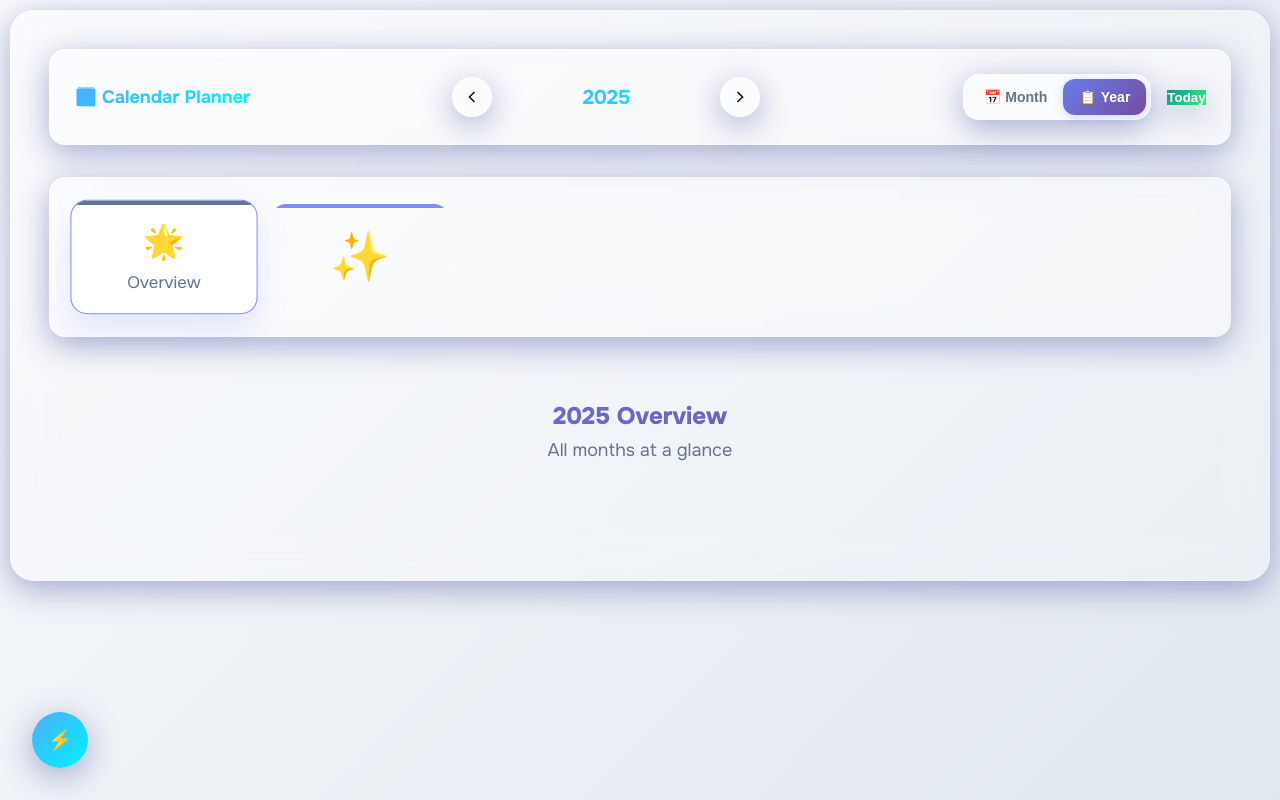
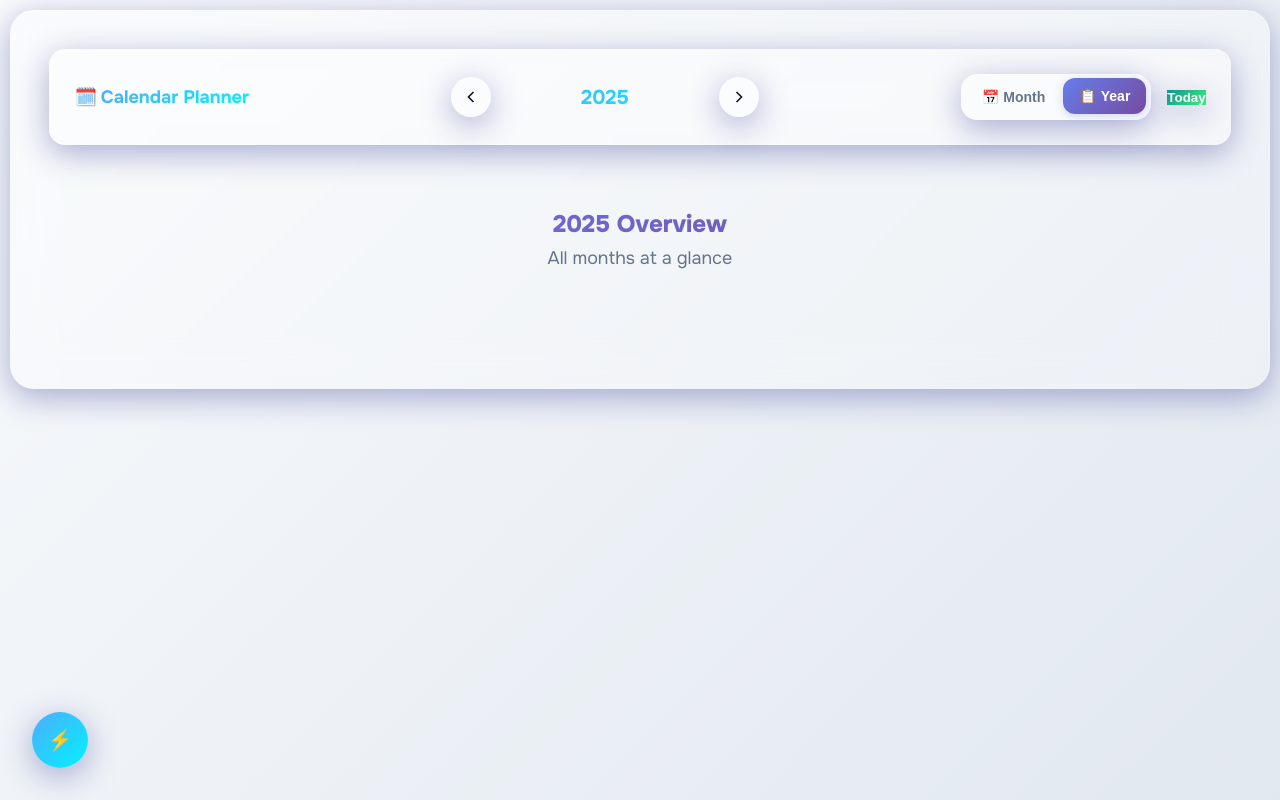
Before and after one commit to kotapullarao/calendar-planner, a website with bundled scripts: page index.html in a window 1280 px wide. Both pictures are taken after a click on the button "Year Overview". Built offline with nearby package versions, Linux system fonts and the light colour scheme.

Commit message:
Fix view toggle styling and year overview functionality
- Fix title emoji rendering by separating emoji from gradient text
- Style view toggle as blue pills matching reference design
- Hide stats section when in year overview mode
- Show stats section when returning to month view
- Add Logic.getCategoriesByDate function for mini calendar event detection
- Add dark theme support for view toggle buttons

```diff
--- a/css/components.css
+++ b/css/components.css
@@ -1,4 +1,47 @@
 /* --- Components --- */
+
+/* View Toggle Group */
+.view-toggle-group {
+    display: flex;
+    background: rgba(255, 255, 255, 0.9);
+    border-radius: var(--radius-2xl);
+    padding: 4px;
+    gap: 2px;
+    box-shadow: var(--glass-shadow-light);
+    border: 1px solid var(--glass-border-light);
+    backdrop-filter: var(--backdrop-blur);
+}
+
+.view-toggle-btn {
+    background: transparent;
+    border: none;
+    border-radius: var(--radius-xl);
+    padding: var(--space-sm) var(--space-md);
+    cursor: pointer;
+    font-size: var(--text-sm);
+    font-weight: 600;
+    transition: all 200ms ease;
+    color: var(--light-text-secondary);
+    display: flex;
+    align-items: center;
+    gap: var(--space-xs);
+    min-height: 36px;
+    position: relative;
+    touch-action: manipulation;
+    -webkit-tap-highlight-color: transparent;
+}
+
+.view-toggle-btn.active {
+    background: var(--primary-gradient);
+    color: white;
+    box-shadow: 0 2px 8px rgba(102, 126, 234, 0.3);
+    transform: translateY(-1px);
+}
+
+.view-toggle-btn:not(.active):hover {
+    background: rgba(102, 126, 234, 0.1);
+    color: var(--light-text);
+}
 
 /* Modern Title Component */
 .title {
@@ -1888,3 +1931,23 @@ html[data-theme="midnight"] .mini-day-header {
 html[data-theme="midnight"] .mini-day {
     color: var(--midnight-text);
 }
+
+/* Dark theme support for view toggle */
+html[data-theme="midnight"] .view-toggle-group {
+    background: rgba(26, 32, 56, 0.9);
+    border-color: var(--glass-border-dark);
+}
+
+html[data-theme="midnight"] .view-toggle-btn {
+    color: var(--midnight-text-secondary);
+}
+
+html[data-theme="midnight"] .view-toggle-btn.active {
+    background: var(--primary-gradient);
+    color: white;
+}
+
+html[data-theme="midnight"] .view-toggle-btn:not(.active):hover {
+    background: rgba(102, 126, 234, 0.2);
+    color: var(--midnight-text);
+}
--- a/css/layout.css
+++ b/css/layout.css
@@ -49,6 +49,12 @@
     font-size: var(--text-lg);
     font-weight: 700;
     color: var(--light-text);
+    display: flex;
+    align-items: center;
+    gap: var(--space-xs);
+}
+
+.header-title h1 .title-text {
     background: var(--accent-gradient);
     -webkit-background-clip: text;
     -webkit-text-fill-color: transparent;
--- a/index.html
+++ b/index.html
@@ -33,7 +33,7 @@
     <header class="header">
         <!-- Left: Title -->
         <div class="header-title">
-            <h1>🗓️ Calendar Planner</h1>
+            <h1>🗓️ <span class="title-text">Calendar Planner</span></h1>
         </div>
 
         <!-- Center: Dynamic Navigation -->
--- a/js/modules/ui.js
+++ b/js/modules/ui.js
@@ -51,6 +51,13 @@ export const UI = {
         } else {
             calendarsContainer.innerHTML = `<div id="calendar-placeholder"><h3>No events for this filter in ${currentYear}</h3><p>Add events or change the year.</p></div>`;
         }
+
+        // Show stats section when in month view
+        const statsContainer = $('#stats');
+        if (statsContainer) {
+            statsContainer.style.display = '';
+        }
+
         UI.renderStats();
         UI.applyFilterStyles();
         if (!isTodayClick) $('#today-btn').classList.remove('active');
@@ -1674,6 +1681,12 @@ export const UI = {
         const currentYear = getState.currentYear();
         const config = getState.config();
         const calendarsContainer = $('#calendars');
+        const statsContainer = $('#stats');
+
+        // Hide stats section when showing year overview
+        if (statsContainer) {
+            statsContainer.style.display = 'none';
+        }
 
         // Create year overview container
         calendarsContainer.innerHTML = `
@@ -1715,9 +1728,6 @@ export const UI = {
 
             yearGrid.appendChild(monthElement);
         }
-
-        // Update stats for year overview
-        UI.updateStats();
     },
 
     /**
```
